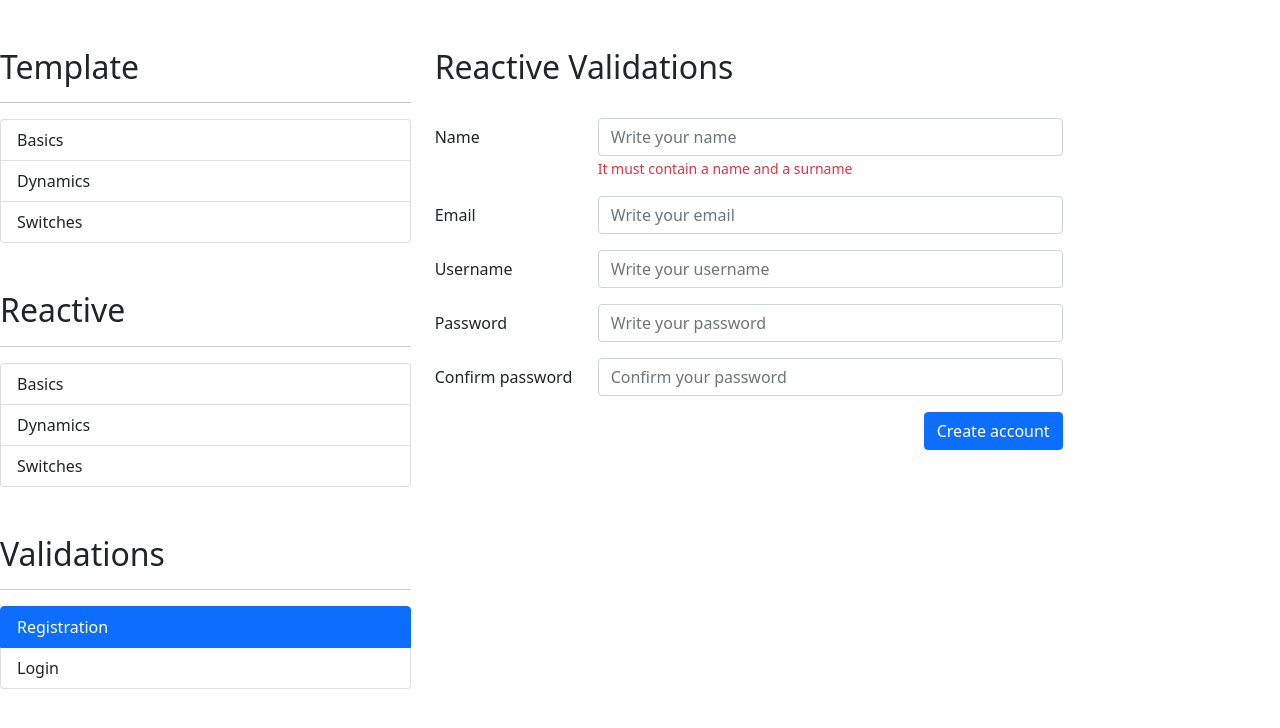
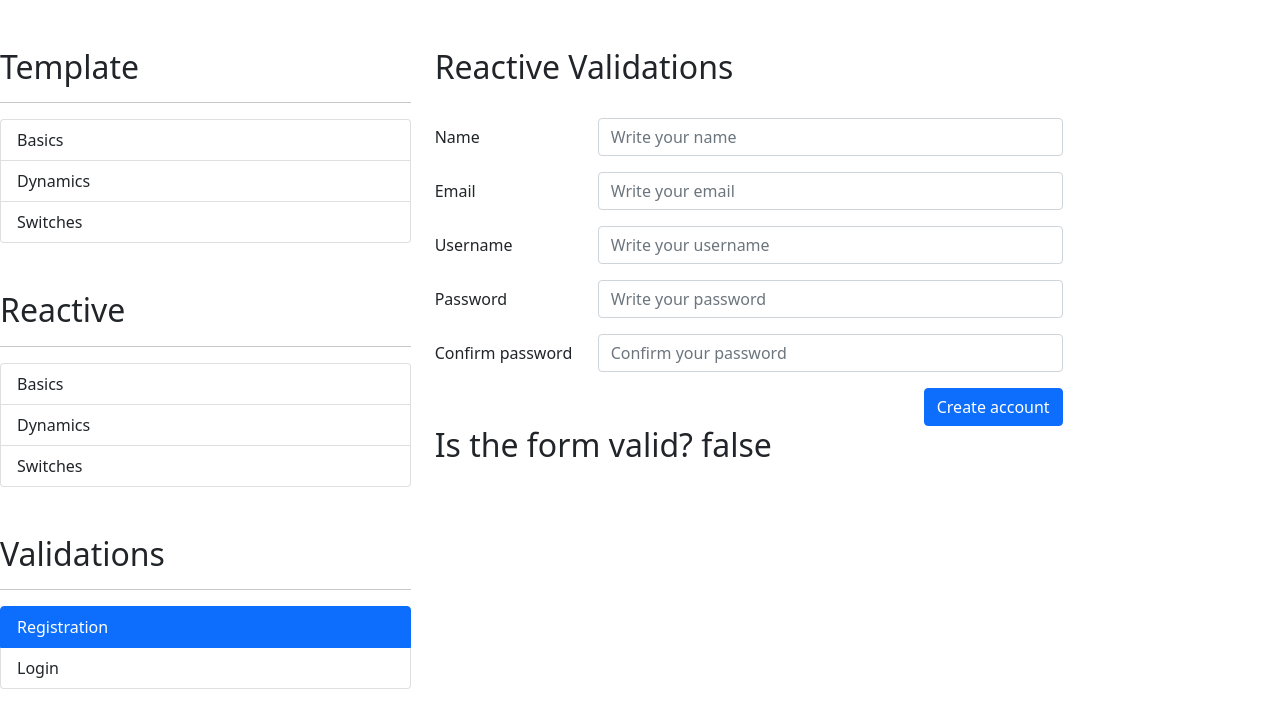
Before and after one commit to SergioGordillo/FormsAppAngular, an Angular app: page /auth/registration in a window 1280 px wide. Shown: the top 728 px of the page. Built offline with nearby package versions, Linux system fonts and the light colour scheme.

Commit message:
Name validation with regex done

```diff
--- a/src/app/auth/pages/registration/registration.component.html
+++ b/src/app/auth/pages/registration/registration.component.html
@@ -3,7 +3,7 @@
 
 <div class="row">
     <div class="col-9">
-        <form autocomplete="off" [formGroup]="myForm">
+        <form autocomplete="off" [formGroup]="myForm" (ngSubmit)="createAccount()">
 
             <!-- Name -->
             <div class="row mb-3">
@@ -12,9 +12,10 @@
                     <input type="text"
                     class="form-control"
                     placeholder="Write your name"
+                    formControlName="name"
                       />
 
-                      <span class="form-text text-danger">
+                      <span *ngIf="notAValidField('name')" class="form-text text-danger">
                         It must contain a name and a surname
                       </span>
 
@@ -67,7 +68,7 @@
 
             <div class="row">
                 <div class="col">
-                    <button class="btn btn-primary float-end">
+                    <button class="btn btn-primary float-end" type="submit">
                         Create account
                     </button>
                 </div>
@@ -78,5 +79,7 @@
 
 
         </form>
+
+        <h2>Is the form valid? {{myForm.valid}}</h2>
     </div>
 </div>
--- a/src/app/auth/pages/registration/registration.component.ts
+++ b/src/app/auth/pages/registration/registration.component.ts
@@ -9,8 +9,12 @@ import { FormGroup, FormBuilder, Validators } from '@angular/forms';
 })
 export class RegistrationComponent implements OnInit {
 
+  nameSurnamePattern: string ="([a-zA-Z]+) ([a-zA-Z]+)"
+
+
+
   myForm: FormGroup = this.fb.group({
-    name: ['', Validators.required]
+    name: ['', [Validators.required, Validators.pattern(this.nameSurnamePattern)] ]
 
   })
 
@@ -19,4 +23,17 @@ export class RegistrationComponent implements OnInit {
   ngOnInit(): void {
   }
 
+  notAValidField(field:string){
+    return this.myForm.get(field)?.invalid && this.myForm.get(field)?.touched;
+  }
+
+  createAccount(){
+
+    console.log(this.myForm.value);
+
+    this.myForm.markAllAsTouched();
+  }
+
+
+
 }
```
